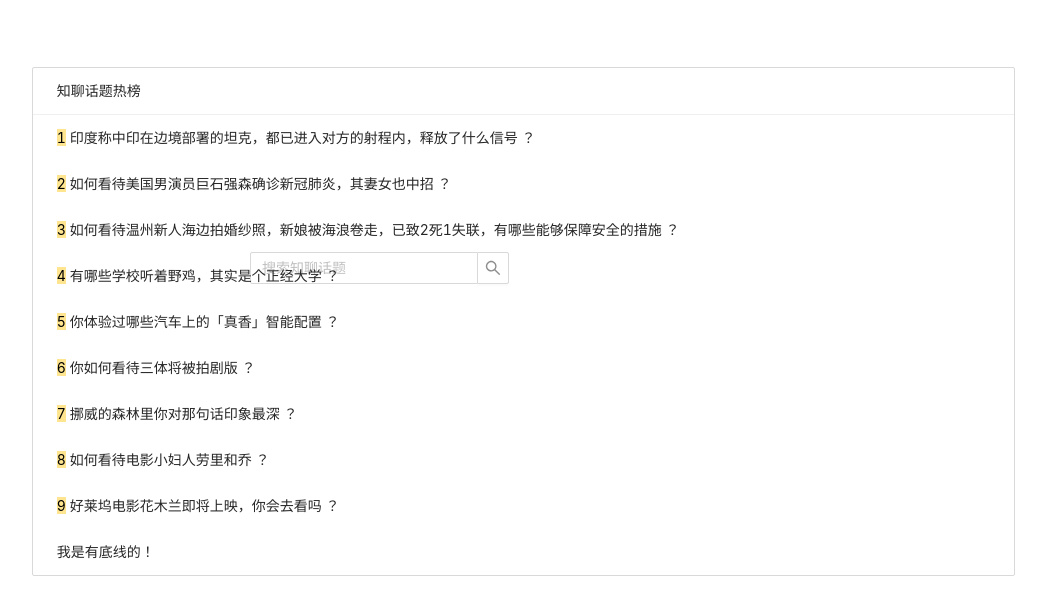
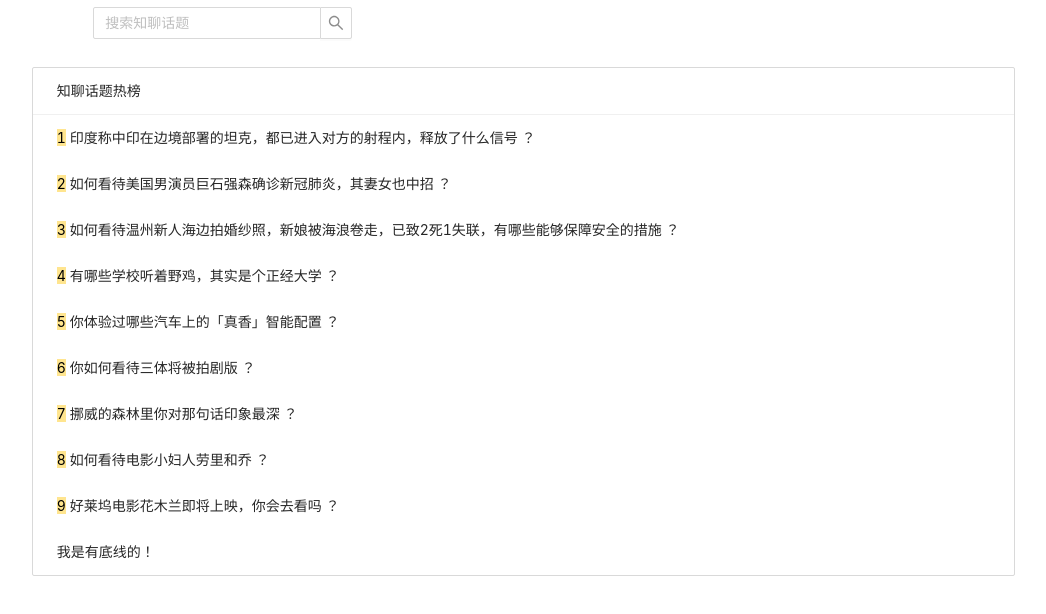
Before and after one commit to studyyiran/happy, a React app: page /home in a window 1280 px wide. Shown: the top 614 px of the page, without its empty margins (132-1178 px from the left). Built offline with nearby package versions, Linux system fonts and the light colour scheme.

Commit message:
feat: add topic totalpeople

```diff
--- a/src/pages/home/index.js
+++ b/src/pages/home/index.js
@@ -46,7 +46,7 @@ export const HomePage = (props) => {
   };
   return (
     <div className="main">
-      <div className="search">
+      <div className="homeSearch">
         <Search
           placeholder="搜索知聊话题"
           style={{ width: 260 }}
--- a/src/pages/home/index.less
+++ b/src/pages/home/index.less
@@ -8,7 +8,13 @@
     height: 800 * @px;
     justify-content: center;
     align-items: center;
-
+    .homeSearch{
+      position: absolute;
+      top: 10 * @px;
+      left: 22%;
+      width: 300 * @px;
+      height: 60 * @px;
+    }
     .font(20);
     .header{
       .search {
--- a/src/pages/topic/index.js
+++ b/src/pages/topic/index.js
@@ -54,6 +54,7 @@ export const TopicPage = (props) => {
             >
               <List.Item>
                 <Typography.Text mark>{index + 1}</Typography.Text> {item.title}
+                <div style={{position:'absolute',left:'80%',display:'inline',color:'dodgerblue'}}>{item.totalPeople}</div>
               </List.Item>
             </div>
           )}
```
